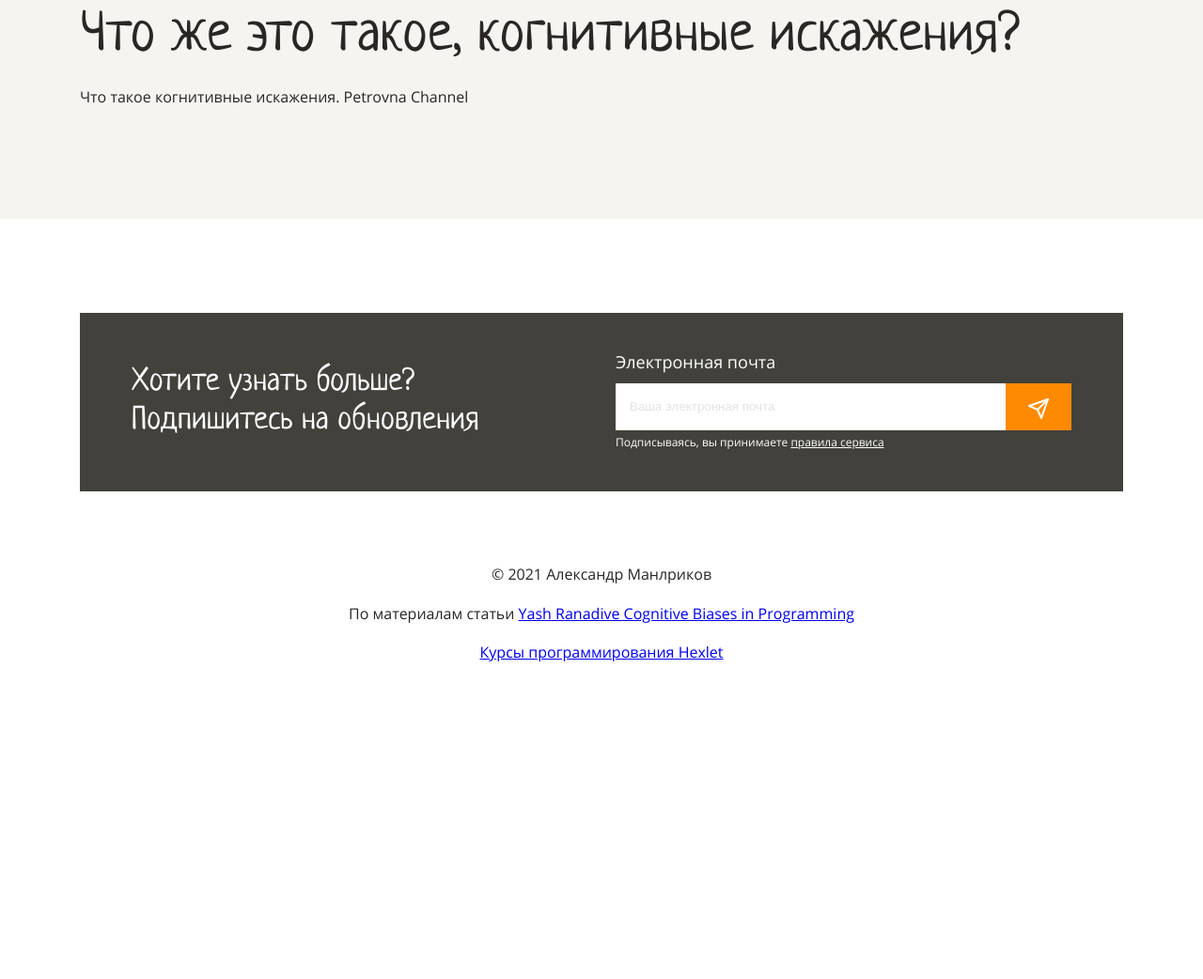
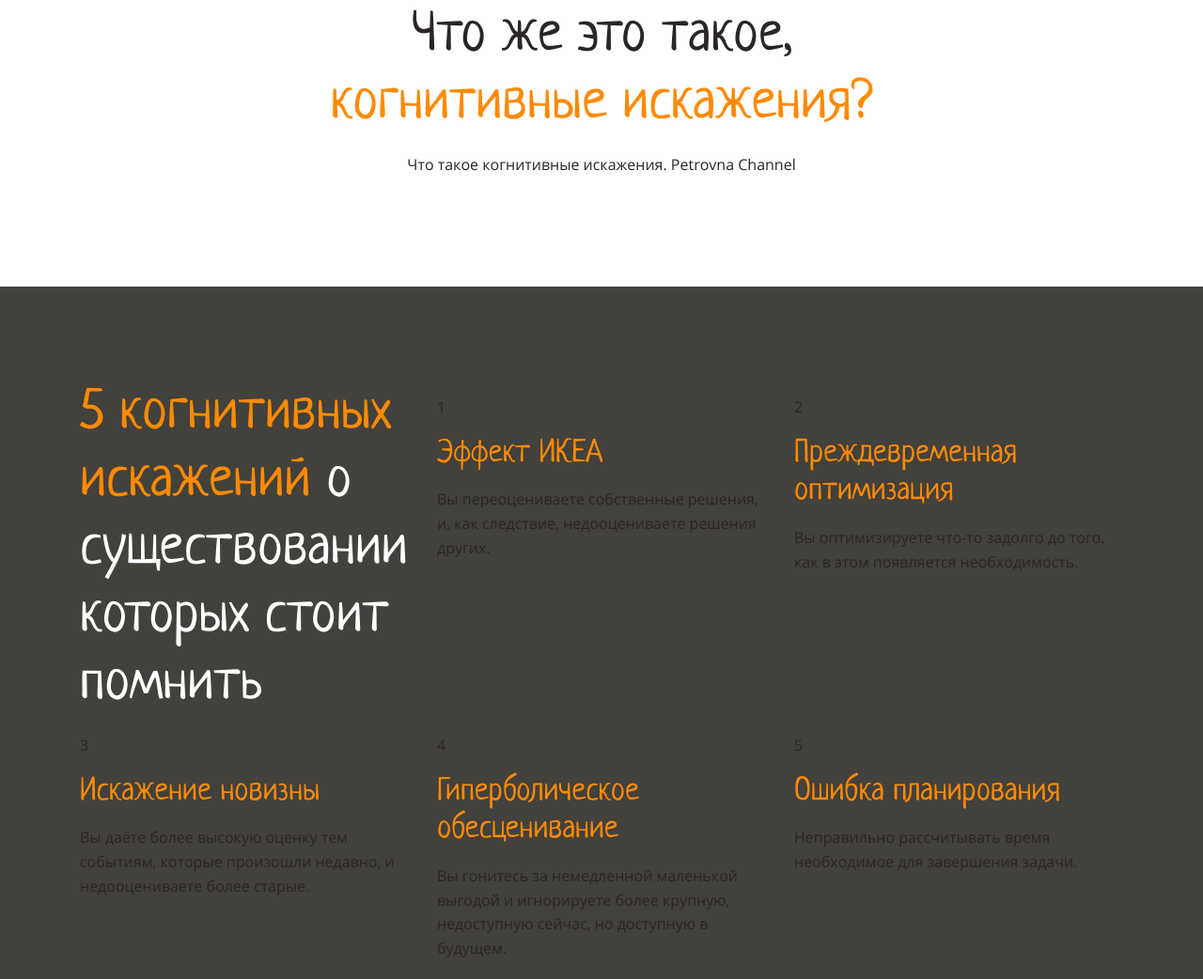
Before and after one commit to nunsez/layout-designer-project-lvl1, a website: page src/index.html in a window 1280 px wide. Shown: the part 1032-2074 px from the top of the page at 94% size. Before the commit the page ends 1856 px from the top, so only its background shows below. Drawn offline with Linux system fonts and the light colour scheme.

Commit message:
add section 3

```diff
--- a/src/index.html
+++ b/src/index.html
@@ -47,14 +47,67 @@
         </section>
     </header>
     <main>
-        <section class="bg-light">
+        <section class="bg-white">
             <div class="container">
-                <h2>
-                    Что же это такое, когнитивные искажения?
-                </h2>
-                <p>
-                    Что такое когнитивные искажения. Petrovna Channel
-                </p>
+                <div class="text-center">
+                    <h2>
+                        Что же это такое,
+                        <br>
+                        <span class="text-primary">когнитивные искажения?</span>
+                    </h2>
+                    <p>
+                        Что такое когнитивные искажения. Petrovna Channel
+                    </p>
+                </div>
+            </div>
+        </section>
+        <section class="bg-primary-dark">
+            <div class="container">
+                <div class="row">
+                    <div class="col">
+                        <h2>
+                            <span class="text-primary">5 когнитивных искажений</span>
+                            <span class="text-white">о существовании которых стоит помнить</span>
+                        </h2>
+                    </div>
+                    <div class="col">
+                        <div class="card-item">
+                            <p class="card-number">1</p>
+                            <h3 class="card-title text-primary">Эффект ИКЕА</h3>
+                            <p class="card-body">Вы переоцениваете собственные решения, и, как следствие, недооцениваете решения других.</p>
+                        </div>
+                    </div>
+                    <div class="col">
+                        <div class="card-item">
+                            <p class="card-number">2</p>
+                            <h3 class="card-title text-primary">Преждевременная оптимизация</h3>
+                            <p class="card-body">Вы оптимизируете что-то задолго до того, как в этом появляется необходимость.</p>
+                        </div>
+                    </div>
+                </div>
+                <div class="row">
+                    <div class="col">
+                        <div class="card-item">
+                            <p class="card-number">3</p>
+                            <h3 class="card-title text-primary">Искажение новизны</h3>
+                            <p class="card-body">Вы даёте более высокую оценку тем событиям, которые произошли недавно, и недооцениваете более старые.</p>
+                        </div>
+                    </div>
+                    <div class="col">
+                        <div class="card-item">
+                            <p class="card-number">4</p>
+                            <h3 class="card-title text-primary">Гиперболическое обесценивание</h3>
+                            <p class="card-body">Вы гонитесь за немедленной маленькой выгодой и игнорируете более крупную, недоступную сейчас, но доступную в будущем.</p>
+                        </div>
+                    </div>
+                    <div class="col">
+                        <div class="card-item">
+                            <p class="card-number">5</p>
+                            <h3 class="card-title text-primary">Ошибка планирования</h3>
+                            <p class="card-body">Неправильно рассчитывать время необходимое для завершения задачи.</p>
+                        </div>
+                    </div>
+                </div>
             </div>
         </section>
     </main>
```
